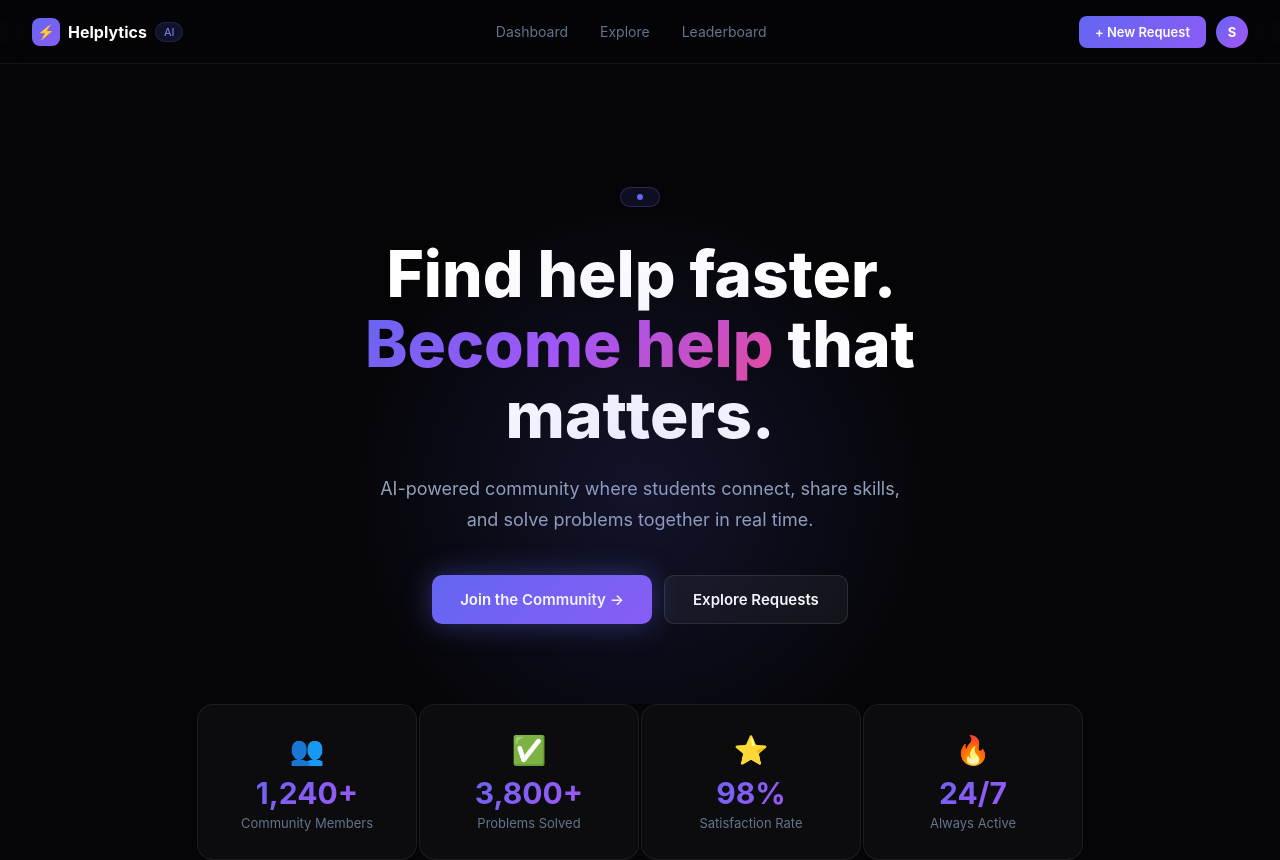
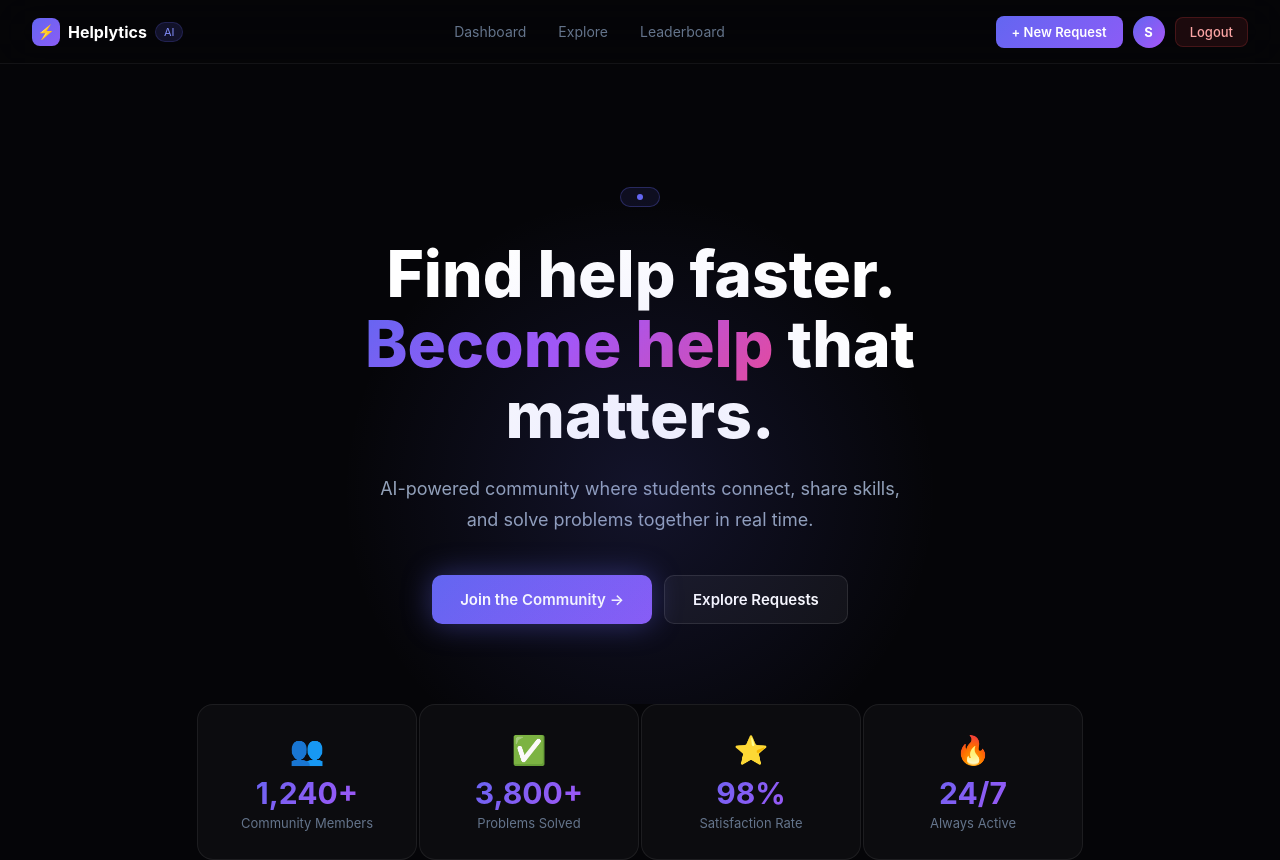
Before and after one commit to mianmuhammadbilal/helplytics-ai, a React (Vite) app in the folder client/: page / in a window 1280 px wide. Shown: the top 860 px of the page. Built offline with nearby package versions, Linux system fonts and the light colour scheme; sample sign-in values are in the browser's storage.

Commit message:
Fix navbar logout button

```diff
--- a/client/src/components/Navbar.jsx
+++ b/client/src/components/Navbar.jsx
@@ -61,13 +61,20 @@ export default function Navbar() {
               color: '#fff', border: 'none', padding: '8px 16px',
               borderRadius: 8, fontSize: 13, fontWeight: 600
             }}>+ New Request</Link>
+            <div style={{ display: 'flex', alignItems: 'center', gap: 10 }}>
   <div style={{
     width: 32, height: 32, borderRadius: '50%',
     background: 'linear-gradient(135deg, #6366f1, #a855f7)',
     display: 'flex', alignItems: 'center', justifyContent: 'center',
-              fontSize: 13, fontWeight: 700, cursor: 'pointer'
-            }} onClick={handleLogout} title="Logout">
+    fontSize: 13, fontWeight: 700
+  }}>
     {user.name?.charAt(0).toUpperCase()}
+  </div>
+  <button onClick={handleLogout} style={{
+    background: 'rgba(239,68,68,0.1)', color: '#fca5a5',
+    border: '1px solid rgba(239,68,68,0.2)',
+    padding: '6px 14px', borderRadius: 8, fontSize: 13, fontWeight: 500
+  }}>Logout</button>
 </div>
           </>
         ) : (
```
Lines whose indentation alone changed are shown as unchanged.
